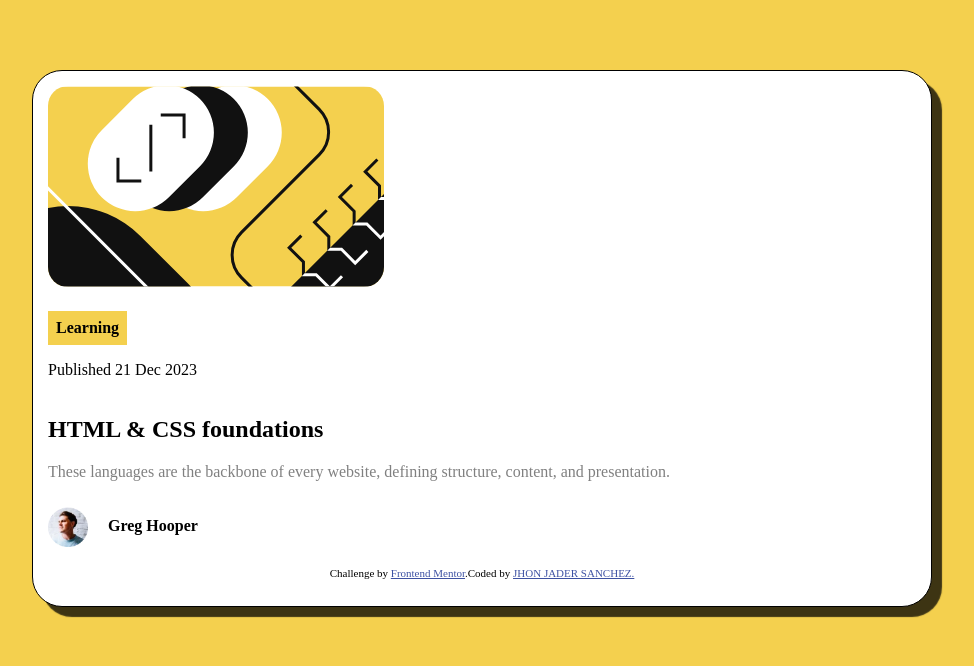
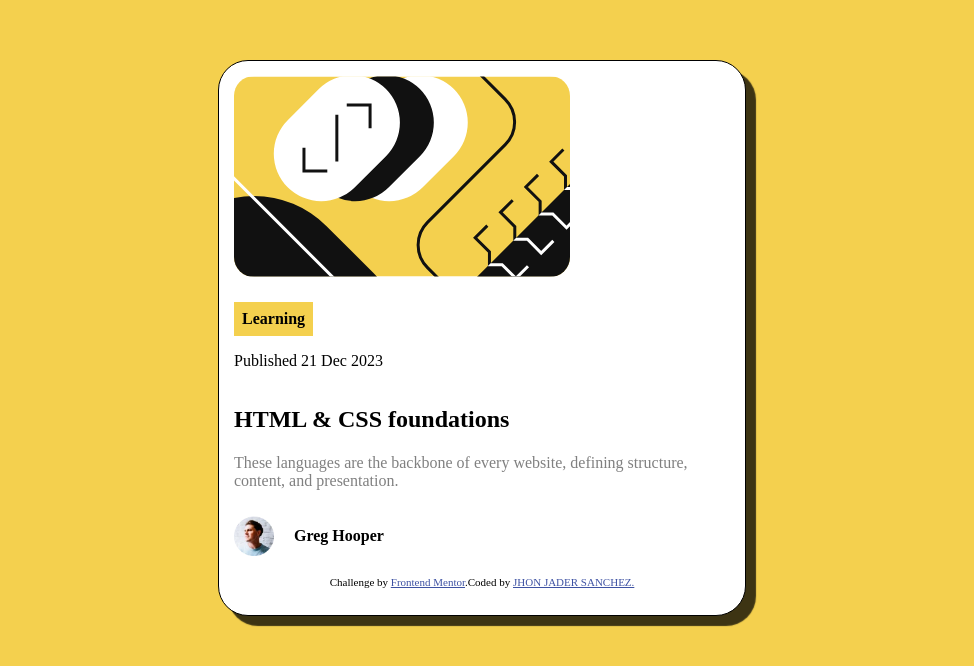
Before and after one commit to JJSanchez33/carjhon, a plain HTML site: page index.html in a window 1280 px wide. Shown: the part 182-848 px from the top of the page, without its empty margins (158-1132 px from the left). Drawn offline with Linux system fonts and the light colour scheme; a web font is replaced by a local one.

Commit message:
version4

```diff
--- a/css/style.css
+++ b/css/style.css
@@ -95,7 +95,13 @@ body{
 }
 @media (min-width: 440px) {
     .contenedor__car{
-        width: 70%;
+        width: 40%;
+    }
+
+}
+@media (min-width: 768px) {
+    .contenedor__car{
+        width: 40%;
     }
 
 }
```
